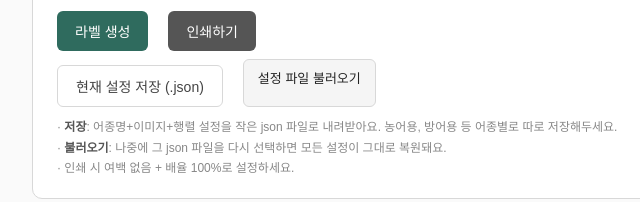
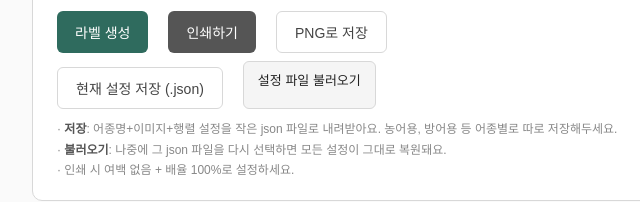
Before and after one commit to jungbadamarketing-collab/label-generato, a plain HTML site: page index.html in a window 1280 px wide. Shown: the part 522-724 px from the top of the page, 288-928 px from the left. Drawn offline with nearby package versions, Linux system fonts and the light colour scheme.

Commit message:
Update index.html

```diff
--- a/index.html
+++ b/index.html
@@ -101,6 +101,7 @@
     .sheet{border:none;margin:0;}
   }
 </style>
+<script src="https://cdnjs.cloudflare.com/ajax/libs/html2canvas/1.4.1/html2canvas.min.js"></script>
 </head>
 <body>
 
@@ -146,6 +147,7 @@
   <div class="row">
     <button class="main" onclick="render()">라벨 생성</button>
     <button class="secondary" onclick="window.print()">인쇄하기</button>
+    <button class="ghost" onclick="exportPNG()">PNG로 저장</button>
   </div>
   <div class="row">
     <button class="ghost" onclick="savePreset()">현재 설정 저장 (.json)</button>
@@ -283,6 +285,36 @@ function render(){
   });
 }
 
+async function exportPNG(){
+  const sheet = document.querySelector('.sheet');
+  if(!sheet){
+    alert('먼저 "라벨 생성"을 눌러주세요.');
+    return;
+  }
+  const btns = document.querySelectorAll('button');
+  btns.forEach(b=>b.disabled = true);
+  const original = sheet.style.border;
+  sheet.style.border = 'none'; // 점선 가이드라인은 저장 이미지에서 제외
+
+  try{
+    const canvas = await html2canvas(sheet, {
+      scale: 3, // 약 288dpi 수준의 고해상도
+      backgroundColor: '#ffffff',
+      useCORS: true
+    });
+    const name = (document.getElementById('speciesName').value || '라벨').trim();
+    const link = document.createElement('a');
+    link.download = `${name}_라벨.png`;
+    link.href = canvas.toDataURL('image/png');
+    link.click();
+  }catch(err){
+    alert('PNG 저장 중 오류가 발생했어요: ' + err.message);
+  }finally{
+    sheet.style.border = original;
+    btns.forEach(b=>b.disabled = false);
+  }
+}
+
 function savePreset(){
   const preset = {
     speciesName: document.getElementById('speciesName').value,
```
